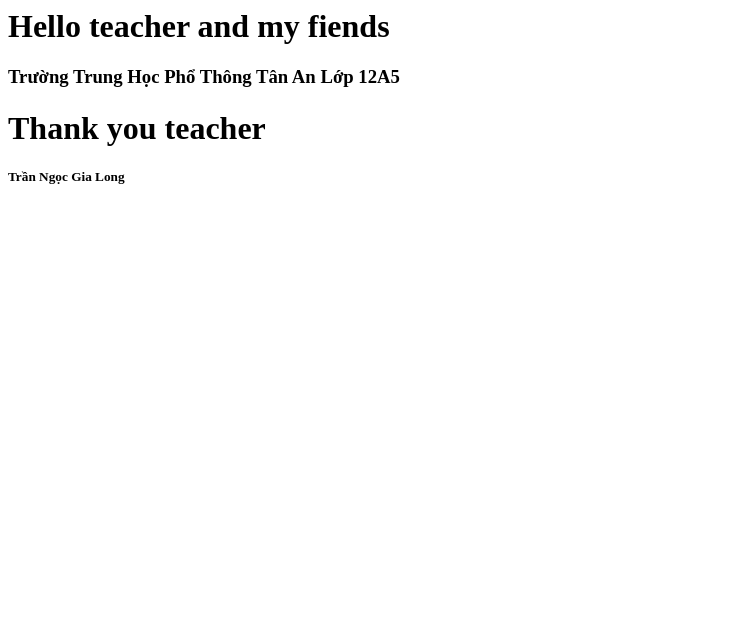
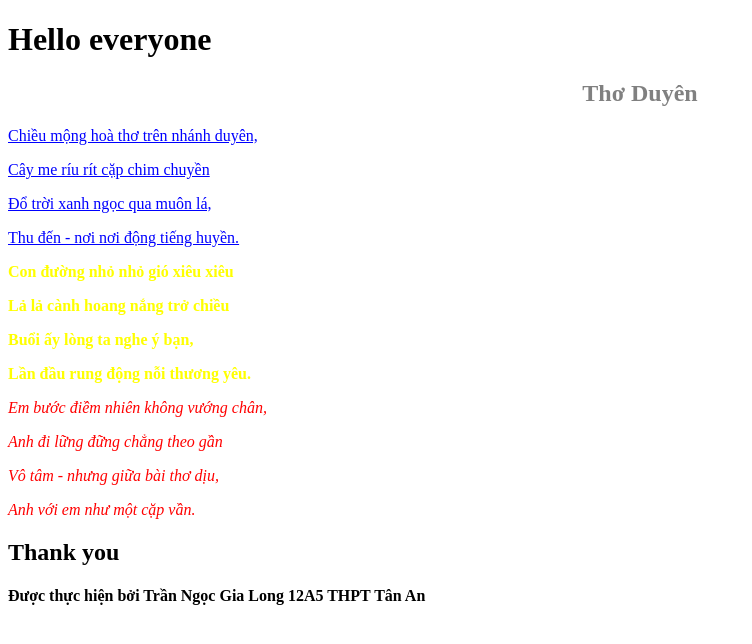
Before and after one commit to phuongyuti/gialong, a plain HTML site: page index.html in a window 1280 px wide. Shown: the whole page, without its empty margins (0-752 px from the left). Drawn offline with Linux system fonts and the light colour scheme.

Commit message:
Update index.html

```diff
--- a/index.html
+++ b/index.html
@@ -1,15 +1,37 @@
+<!DOCTYPE html>
+
 <html>
-<head>
-<title>Gia Long</title>
-</head>
-<header>
-<h1>Hello teacher and my fiends</h1>
+
+ <head>
+
+ <title>Gia Long</title>
+
+ </head>
+
+ <header>
+  <h1> Hello everyone</h1>
+
 </header>
+
 <body>
-<h3>Trường Trung Học Phổ Thông Tân An Lớp 12A5</h3>
+<h2 align="center": style='color: grey'> Thơ Duyên </h2>
+<p style='color: Blue; font- family:Arial'> <u>Chiều mộng hoà thơ trên nhánh duyên, </u > </P>
+<p style='color: Blue; font- family: Aral’'> <u>  Cây me ríu rít cặp chim chuyền </u > </P>
+<p style='color: Blue; font- family: Arial'>  <u> Đổ trời xanh ngọc qua muôn lá, </u> </P>
+<p style='color:Blue; font- family: Arial'> <u> Thu đến - nơi nơi động tiếng huyền. </u > </P>
+
+<p style='color:Yellow; font- family:Times New Roman '> <strong> Con đường nhỏ nhỏ gió xiêu xiêu </strong> </P>
+<p style='color: Yellow;  font- family:Times New Roman'> <strong> Lả lả cành hoang nắng trở chiều </strong> </P>
+<p style='color: Yellow;  font- family: Times New Roman'> <strong>Buổi ấy lòng ta nghe ý bạn,  </strong> </P>
+<p style='color: Yellow; font- family: Times New Roman'><strong>Lần đầu rung động nỗi thương yêu.  </strong> </P>
+
+<p style='color: red ; font- family: Tahoma'> <em> Em bước điềm nhiên không vướng chân, </em> </P>
+<p style='color: red ; font- family: Tahoma'> <em> Anh đi lững đững chẳng theo gần</em> </P>
+<p style='color: red ; font- family: Tahoma'> <em>  Vô tâm - nhưng giữa bài thơ dịu,</em> </P>
+<p style='color: red ; font- family: Tahoma'> <em>Anh với em như một cặp vần. </em> </P>
 </body>
 <footer>
-<h1>Thank you teacher</h1>
-<h5>Trần Ngọc Gia Long<h5>
+<h2>Thank you </h1>
+<h4>Được thực hiện bởi Trần Ngọc Gia Long 12A5 THPT Tân An </h5>
 </footer>
 </html>
```
